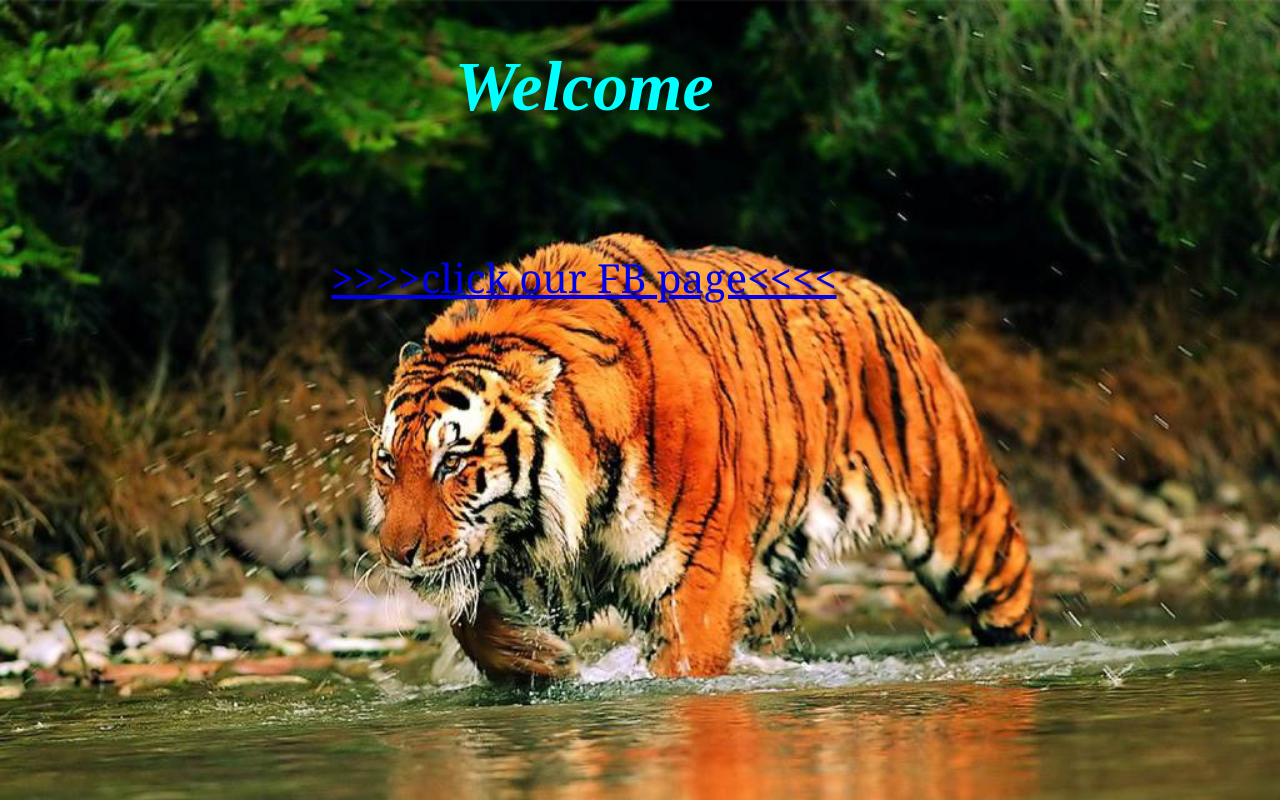
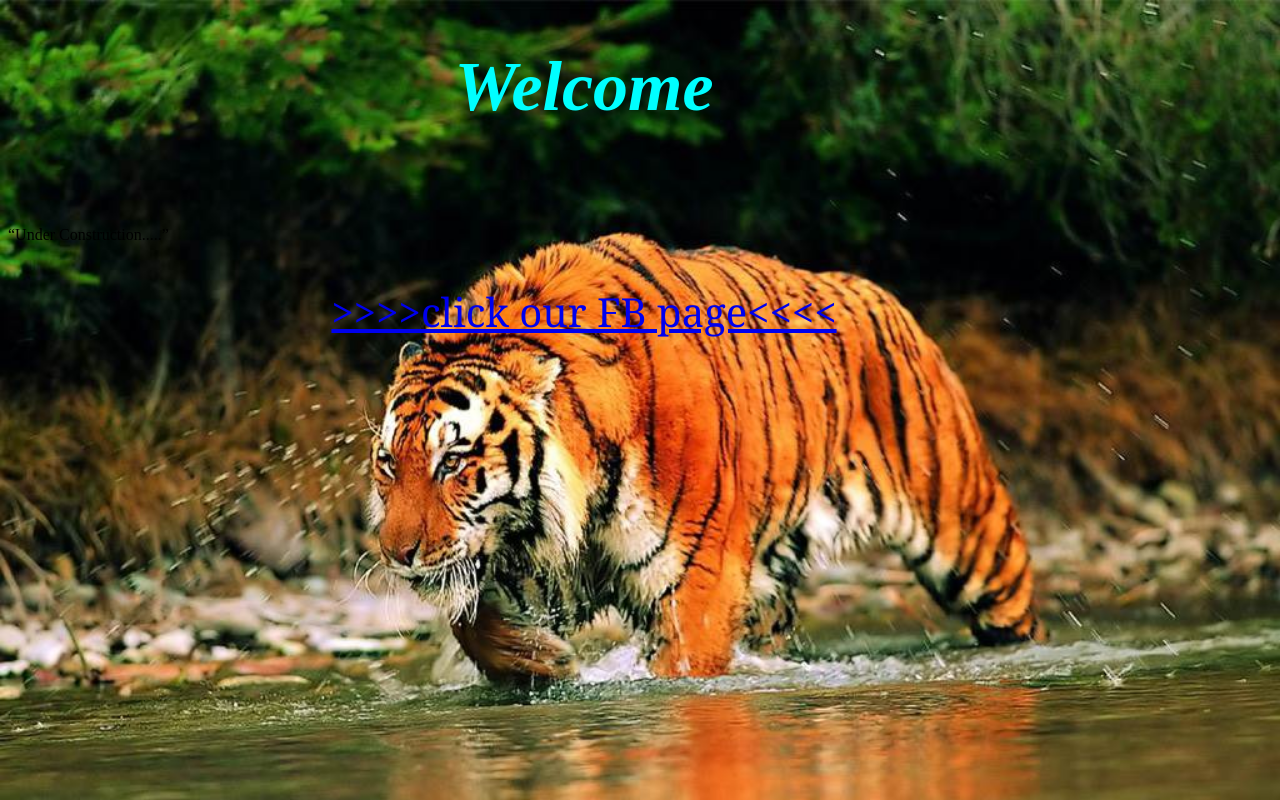
Before and after one commit to mangrovezone/mangrovezone, a plain HTML site: page index.html in a window 1280 px wide. Drawn offline with Linux system fonts and the light colour scheme.

Commit message:
Update index.html

```diff
--- a/index.html
+++ b/index.html
@@ -9,6 +9,7 @@
     <body class="b">
         <h1 class="w">Welcome</h1>
         <br><br>
+        <p><q>Under Construction.....</q></p>
         <p class="c"><a href="https://www.facebook.com/sundarbannn/?notif_id=1602290850758360&notif_t=page_fan&ref=notif" target="_blank">
             >>>>click our FB page<<<<</a></p>
 
```
